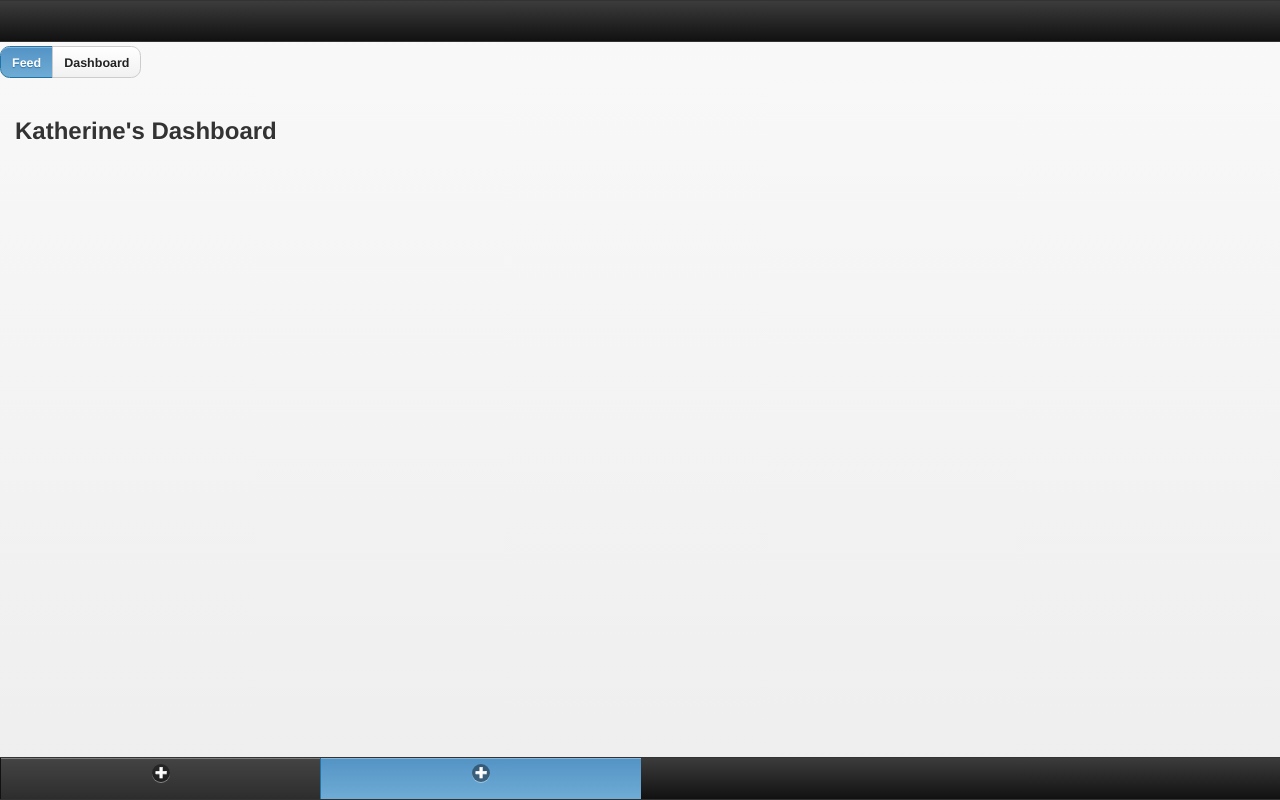
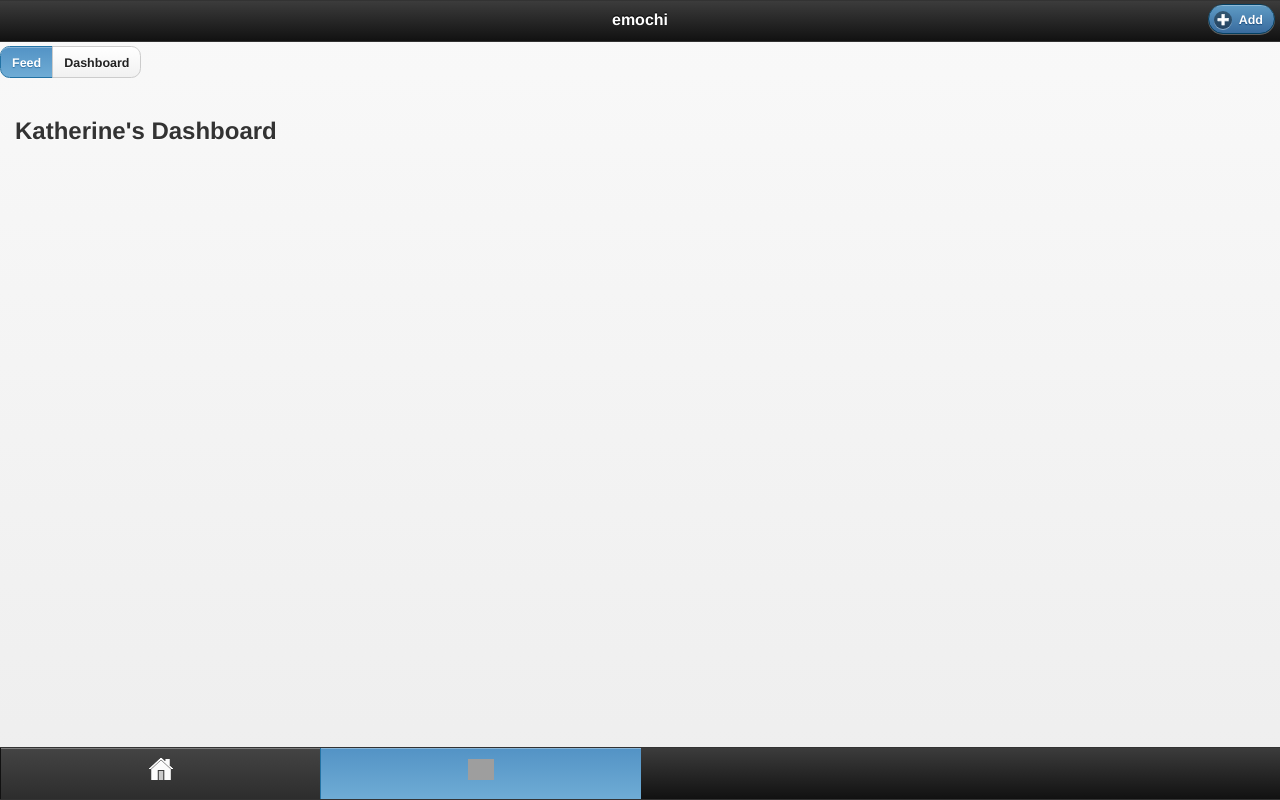
Before and after one commit to alvinkheng/CS147Project, a PHP site: page /global.php in a window 1280 px wide. Run offline with PHP 8.4, Linux system fonts and the light colour scheme; data that the repository does not hold is empty; grey boxes are pictures that could not be loaded.

Commit message:
changed some styling to move towards new design layout

```diff
--- a/footer.php
+++ b/footer.php
@@ -1,7 +1,7 @@
 <!DOCTYPE html>
 
-<div data-role="footer" data-id="samebar" data-position="fixed">
-  <div data-role="navbar" data-grid="c">
+<div data-role="footer" data-id="samefooter" class ="nav-glyphish-example" data-position="fixed" data-tap-toggle="false">
+  <div data-role="navbar" class="nav-glyphish-example" data-grid="c">
     <ul>
       <li><a href="personal.php" id="personal" data-icon="custom" class=<?= $select0; ?>></a></li>
       <li><a href="global.php" id="global" data-icon="custom" class=<?= $select1; ?>></a></li>
--- a/global.php
+++ b/global.php
@@ -39,11 +39,10 @@
 <body>
 
 <div data-role="page">
-
-	<div data-role="header">
-	<h1></h1>
-
-	</div><!-- header -->
+  <?php
+     $title="emochi";
+     include("header.php");
+     ?>
 
 	<fieldset data-role="controlgroup" data-type="horizontal" data-mini="true" class="ui-btn-right">
 	     	<input type="radio" name="radio-choice" id="radio-choice-1" value="choice-1" checked="checked" onclick="switchView()"/>
--- a/header.php
+++ b/header.php
@@ -1,9 +1,20 @@
 <!DOCTYPE html>
-<div data-role="header">
+
+<script type="text/javascript">
+  function presentStatus() {
+  $.mobile.changePage( "addStatus.php", { transition: "slideup"} );
+  }
+
+  function closeStatus() {
+  $.mobile.changePage( "personal.php", { transition: "slidedown"} );
+  }
+</script>
+
+<div data-role="header" data-position="fixed" data-id="sameheader">
   <?php
      if ($isModal) {
      ?>
-  <a href="index.php" data-icon="delete">Cancel</a>
+  <a data-icon="delete" onclick="closeStatus()">Cancel</a>
   <?php
      }
      ?>
@@ -12,7 +23,12 @@
   <?php
      if ($isModal) {
      ?>
-  <a href="index.php" data-icon="check" data-theme="b">Add</a>
+  <a data-icon="check" data-theme="b" onclick="closeStatus()">Add</a>
+  <?php
+     } else {
+     ?>
+  <a data-icon="plus" data-theme="b"
+  class="ui-btn-right" onclick="presentStatus()">Add</a>
   <?php
      }
      ?>
--- a/login.php
+++ b/login.php
@@ -31,7 +31,7 @@
       Please log in to start tracking your emotions!<br>
       <small><i>Any username and password combination is fine... for now!</small></i><br>
       </center>
-      <form action="index.php" method="post">
+      <form action="personal.php" method="post">
 	<label for="username">Username:</label>
 	<input type="text" name="username" id="username">
 	<label for="password">Password:</label>
--- a/style.css
+++ b/style.css
@@ -1,12 +1,36 @@
-.nav-glyphish-example .ui-btn .ui-btn-inner { padding-top: 40px !important; }
-		.nav-glyphish-example .ui-btn .ui-icon { width: 30px!important; height: 30px!important; margin-left: -15px !important; box-shadow: none!important; -moz-box-shadow: none!important; -webkit-box-shadow: none!important; -webkit-border-radius: 0 !important; border-radius: 0 !important; }
-		#home .ui-icon { background:  url(icons/53-house.png) 50% 50% no-repeat; background-size: 24px 22px; }
-		#key .ui-icon { background: url(icons/30-key.png) 50% 50% no-repeat; background-size: 12px 26px; }
-		#email .ui-icon { background:  url(icons/18-envelope.png) 50% 50% no-repeat; background-size: 24px 16px;  }
-		#dashboard .ui-icon { background:  url(icons/17-bar-chart.png) 50% 50% no-repeat;  background-size: 29px 24px; }
-		#add .ui-icon { background:  url(icons/10-medical.png) 50% 50% no-repeat;  background-size: 22px 22px; }
-		#coffee .ui-icon { background:  url(icons/100-coffee.png) 50% 50% no-repeat;  background-size: 20px 24px; }
-		#settings .ui-icon { background:  url(icons/19-gear.png) 50% 50% no-repeat;  background-size: 26px 26px; }
+.nav-glyphish-example .ui-btn .ui-btn-inner {
+    padding-top: 40px !important;
+}
+.nav-glyphish-example .ui-btn .ui-icon {
+    width: 30px!important;
+    height: 30px!important;
+    margin-left: -15px !important;
+    box-shadow: none!important;
+    -moz-box-shadow: none!important;
+    -webkit-box-shadow: none!important;
+    -webkit-border-radius: 0 !important;
+    border-radius: 0 !important;
+}
+#personal .ui-icon {
+    background:  url(icons/53-house.png) 50% 50% no-repeat;
+    background-size: 24px 22px;
+}
+#global .ui-icon {
+    background: url(icons/103-map.png) 50% 50% no-repeat;
+    background-size: 26px 21px;
+}
+#dashboard .ui-icon {
+    background:  url(icons/17-bar-chart.png) 50% 50% no-repeat;
+    background-size: 29px 24px;
+}
+#add .ui-icon {
+    background:  url(icons/10-medical.png) 50% 50% no-repeat;
+    background-size: 22px 22px;
+}
+#settings .ui-icon {
+    background:  url(icons/19-gear.png) 50% 50% no-repeat;
+    background-size: 26px 26px;
+}
 
 #displayPersonalFeed {
     display: block;
```
Also changed, not shown: index.php (deleted, +0 -89 lines), personal.php (+4 -5 lines). Lines whose indentation alone changed are shown as unchanged.
